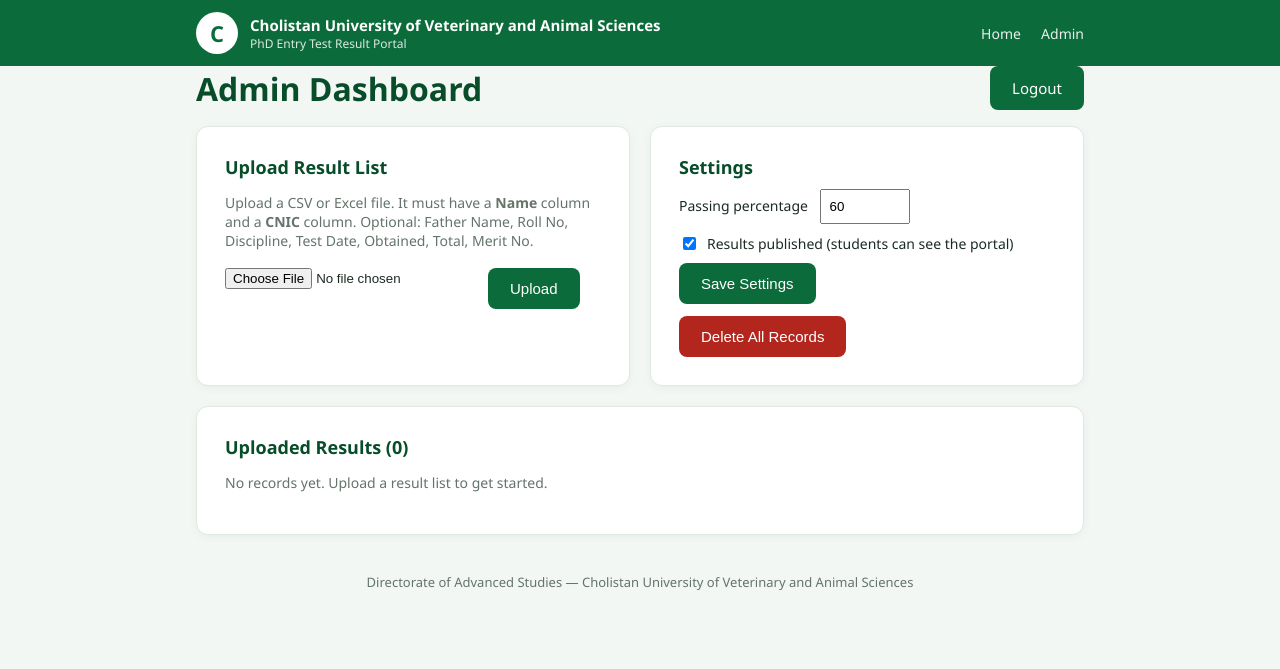
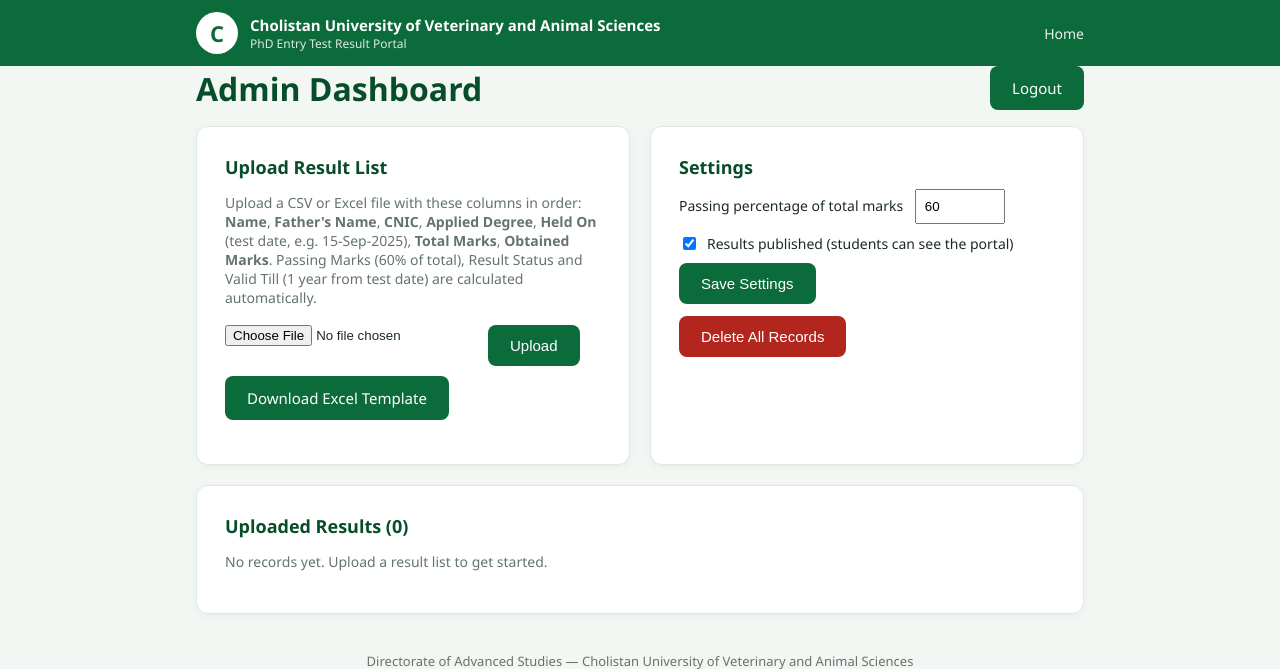
Before and after one commit to uzairareeb/cuvas-result-portal, a Flask app: page /admin/dashboard in a window 1280 px wide. Shown: the top 669 px of the page. Run offline with Flask 3, Linux system fonts and the light colour scheme; the visitor is signed in with stand-in values (Sample User, id 1); data comes from the database, SQL or seed files in the repository; data that the repository does not hold is empty; some libraries are stand-ins or nearby versions.

Commit message:
Match official CUVAS result card template

```diff
--- a/templates/admin.html
+++ b/templates/admin.html
@@ -8,17 +8,22 @@
 <div class="grid2">
   <div class="card">
     <h2>Upload Result List</h2>
-    <p class="muted">Upload a CSV or Excel file. It must have a <strong>Name</strong> column and a <strong>CNIC</strong> column.
-      Optional: Father Name, Roll No, Discipline, Test Date, Obtained, Total, Merit No.</p>
+    <p class="muted">Upload a CSV or Excel file with these columns in order:
+      <strong>Name</strong>, <strong>Father's Name</strong>, <strong>CNIC</strong>,
+      <strong>Applied Degree</strong>, <strong>Held On</strong> (test date, e.g. 15-Sep-2025),
+      <strong>Total Marks</strong>, <strong>Obtained Marks</strong>.
+      Passing Marks (60% of total), Result Status and Valid Till (1 year from test date)
+      are calculated automatically.</p>
     <form method="post" action="{{ url_for('admin_upload') }}" enctype="multipart/form-data" class="cnic-form">
       <input type="file" name="file" accept=".csv,.xlsx,.xls" required>
       <button type="submit">Upload</button>
     </form>
+    <p style="margin-top:10px"><a class="btn" href="{{ url_for('admin_template') }}">Download Excel Template</a></p>
   </div>
   <div class="card">
     <h2>Settings</h2>
     <form method="post" action="{{ url_for('admin_settings') }}">
-      <label>Passing percentage
+      <label>Passing percentage of total marks
         <input type="number" name="passing_percent" value="{{ passing }}" min="0" max="100" step="1" required>
       </label>
       <label class="check"><input type="checkbox" name="published" {% if published %}checked{% endif %}>
@@ -37,12 +42,11 @@
   {% if rows %}
   <div class="table-wrap">
   <table>
-    <tr><th>Name</th><th>CNIC</th><th>Roll No</th><th>Discipline</th><th>Marks</th><th>Merit</th></tr>
+    <tr><th>Name</th><th>CNIC</th><th>Applied Degree</th><th>Held On</th><th>Marks</th></tr>
     {% for r in rows %}
     <tr>
-      <td>{{ r.name }}</td><td>{{ r.cnic }}</td><td>{{ r.roll_no or "-" }}</td>
-      <td>{{ r.discipline or "-" }}</td><td>{{ r.obtained or "-" }} / {{ r.total or "-" }}</td>
-      <td>{{ r.merit_no or "-" }}</td>
+      <td>{{ r.name }}</td><td>{{ r.cnic }}</td><td>{{ r.discipline or "-" }}</td>
+      <td>{{ r.test_date or "-" }}</td><td>{{ r.obtained or "-" }} / {{ r.total or "-" }}</td>
     </tr>
     {% endfor %}
   </table>
--- a/templates/base.html
+++ b/templates/base.html
@@ -18,7 +18,6 @@
     </div>
     <nav>
       <a href="{{ url_for('index') }}">Home</a>
-      <a href="{{ url_for('admin_login') }}">Admin</a>
     </nav>
   </div>
 </header>
```
Also changed, not shown: templates/result.html (+40 -19 lines).
